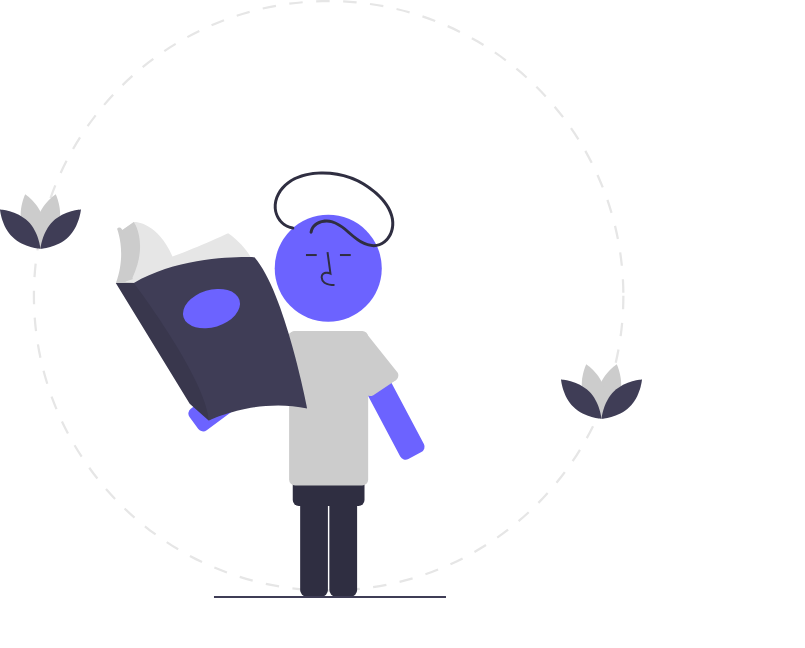
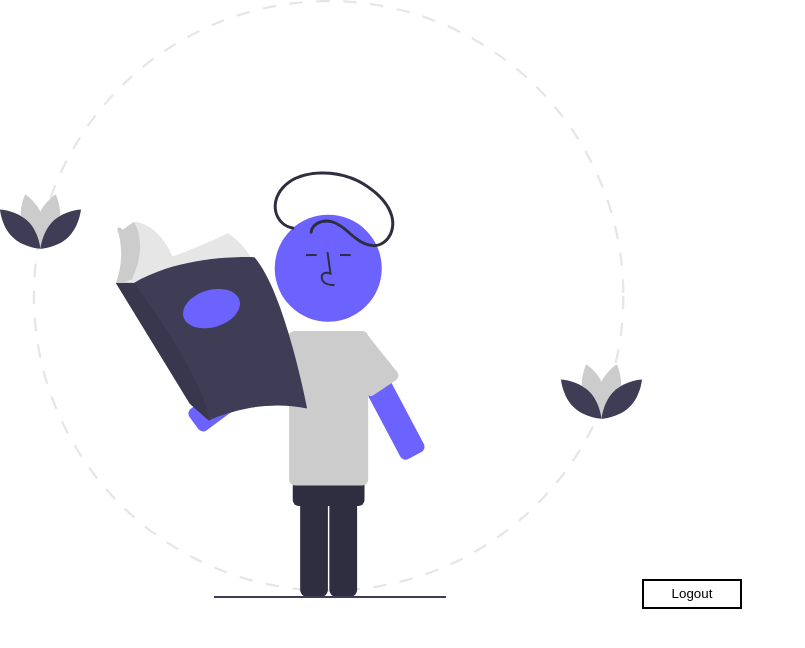
Before and after one commit to KaterynaMagur/courses-app-epam-magur, a React (Create React App) app: page / in a window 1280 px wide. Shown: the top 648 px of the page, without its empty margins (0-805 px from the left). Built offline with nearby package versions, Linux system fonts and the light colour scheme.

Commit message:
created reusable button

```diff
--- a/src/App.jsx
+++ b/src/App.jsx
@@ -1,9 +1,8 @@
-import { Logo } from './components/Header/components/Logo/Logo';
-
+import { Header } from './components/Header/Header';
 const App = () => {
 	return (
 		<div>
-			<Logo />
+			<Header />
 		</div>
 	);
 };
--- a/src/common/Button/Button.jsx
+++ b/src/common/Button/Button.jsx
@@ -0,0 +1,28 @@
+export const PrimaryButton = ({
+	width,
+	height,
+	backgroundColor,
+	color,
+	border,
+	borderColor,
+	fontSize,
+	buttonText,
+	onClickProp,
+}) => {
+	return (
+		<button
+			style={{
+				width,
+				height,
+				backgroundColor,
+				color,
+				border,
+				borderColor,
+				fontSize,
+			}}
+			onClick={onClickProp}
+		>
+			{buttonText}
+		</button>
+	);
+};
--- a/src/components/Header/Header.jsx
+++ b/src/components/Header/Header.jsx
@@ -0,0 +1,17 @@
+import { PrimaryButton } from '../../common/Button/Button';
+import { Logo } from './components/Logo/Logo';
+
+export const Header = () => {
+	return (
+		<>
+			<Logo />
+			<PrimaryButton
+				buttonText='Logout'
+				width='100px'
+				height='30px'
+				backgroundColor='white'
+				border='2px solid violet'
+			/>
+		</>
+	);
+};
```
